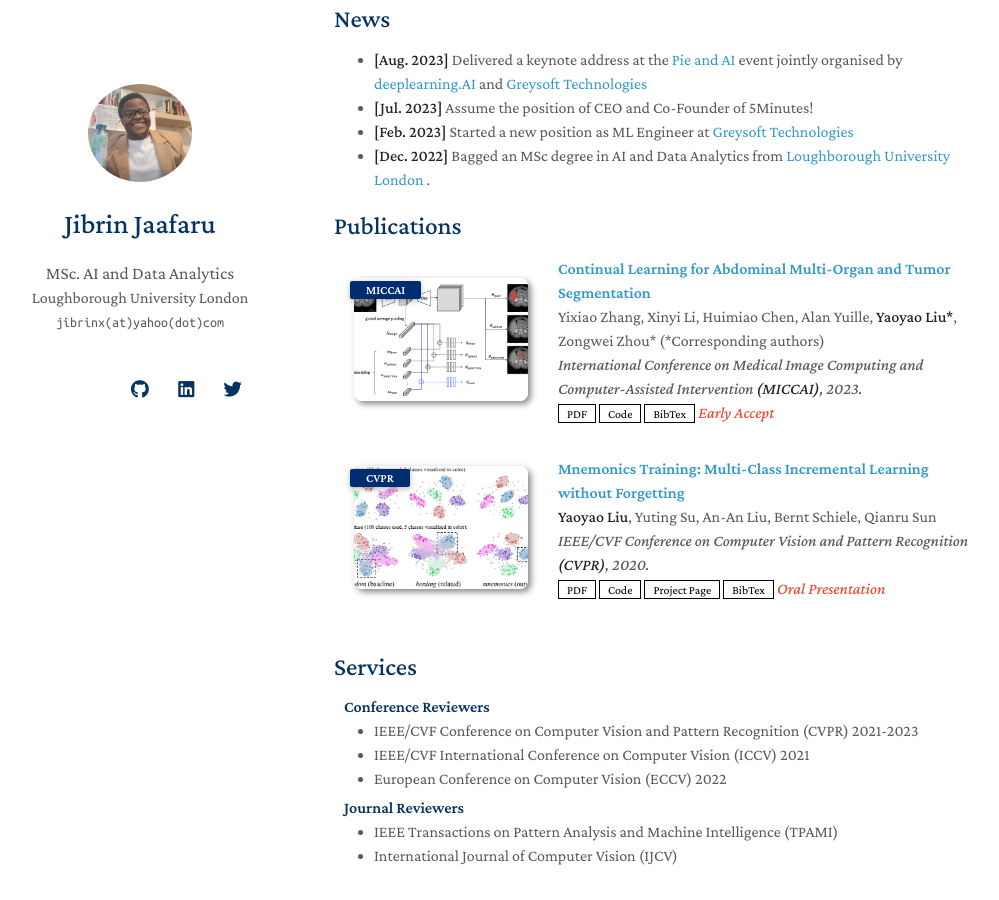
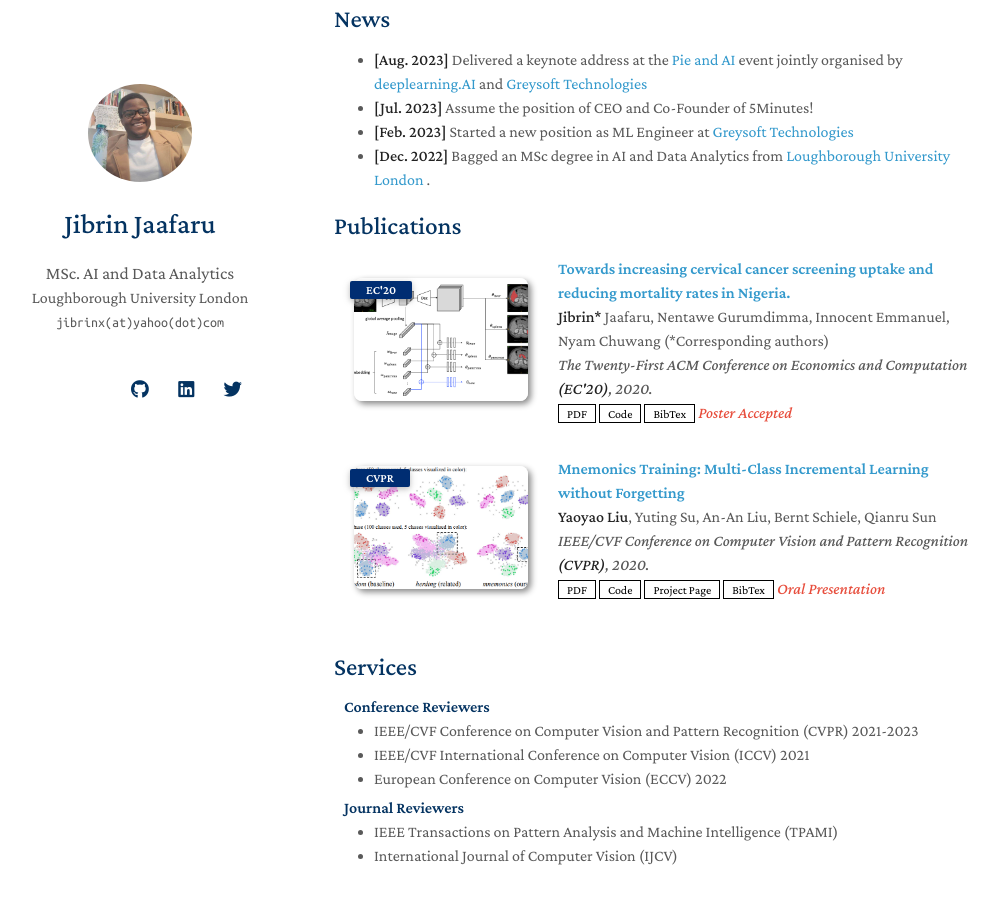
Before and after one commit to jibrinx/jibrinx.github.io, a Jekyll site: the page built from index.md, in a window 1280 px wide and 900 px high, scrolled down 610 px. Shown: the whole window, without its empty margins (136-1135 px from the left). Built offline with Jekyll 4.4.1, drawn with Linux system fonts in a browser that asks for light colours; nearby versions of some CDN libraries; a style sheet for code colours, icons or effects is not loaded; our own code applies the rules of GitHub Pages for plain Markdown files.

Commit message:
Update publications.yml

```diff
--- a/_data/publications.yml
+++ b/_data/publications.yml
@@ -1,14 +1,14 @@
 main:
 
-  - title: Continual Learning for Abdominal Multi-Organ and Tumor Segmentation
-    authors: Yixiao Zhang, Xinyi Li, Huimiao Chen, Alan Yuille, <strong>Yaoyao Liu*</strong>, Zongwei Zhou* (*Corresponding authors)
-    conference_short: MICCAI
-    conference: International Conference on Medical Image Computing and Computer-Assisted Intervention <strong>(MICCAI)</strong>, 2023.
-    pdf: https://arxiv.org/pdf/2306.00988.pdf
-    code: https://github.com/MrGiovanni/ContinualLearning
+  - title: Towards increasing cervical cancer screening uptake and reducing mortality rates in Nigeria.
+    authors: <strong> Jibrin*</strong> Jaafaru, Nentawe Gurumdimma, Innocent Emmanuel, Nyam Chuwang (*Corresponding authors)
+    conference_short: EC'20
+    conference: The Twenty-First ACM Conference on Economics and Computation  <strong>(EC'20)</strong>, 2020.
+    pdf: https://drive.google.com/file/d/12jqyUomRVPk0SsdlIJQ6hy_By348fajR/view
+    code: https://github.com/jibrinx/ContinualLearning
     bibtex: https://bib.yliu.me/MICCAI23.txt
     image: ./assets/img/teaser_example_2.png
-    notes: Early Accept
+    notes: Poster Accepted
 
   - title: "Mnemonics Training: Multi-Class Incremental Learning without Forgetting"
     authors: <strong>Yaoyao Liu</strong>, Yuting Su, An-An Liu, Bernt Schiele, Qianru Sun
```
